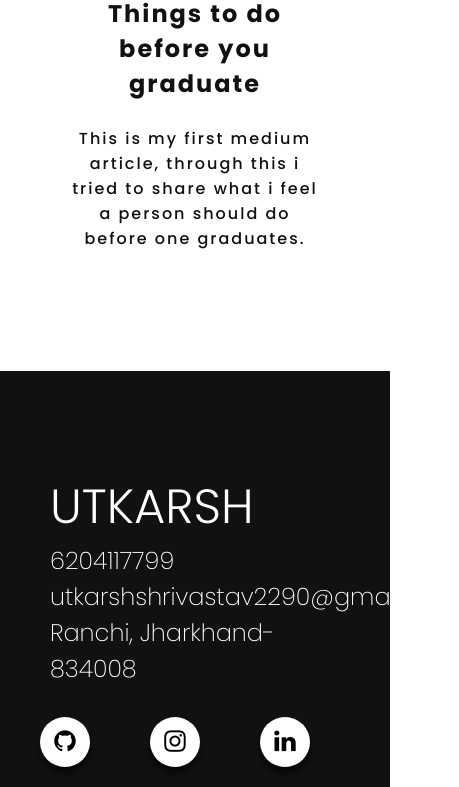
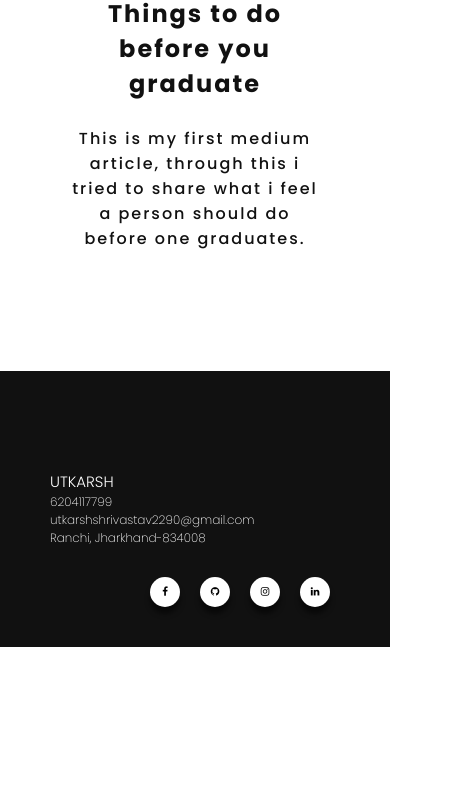
Before and after one commit to utkarsh2290/portfolioWebsite, a plain HTML site: page index.html in a window 390 px wide. Shown: the part 3268-4055 px from the top of the page, 459 px wide, since content can reach past the window. After the commit the page ends 3915 px from the top, so only its background shows below. Drawn offline with Linux system fonts and the light colour scheme.

Commit message:
css updated

```diff
--- a/style.css
+++ b/style.css
@@ -295,7 +295,7 @@ footer{
 .contacts .social-menu ul li {
     list-style: none;
 
-    margin: 0 30px;
+    margin: 0 10px;
 }
 .contacts .social-menu ul li .fa {
     color: #000000;
@@ -447,7 +447,35 @@ footer{
 }
 
 
+.contacts .contactBx h3
+{
+    font-size: 1.25em;
+    font-weight: 300;
+    line-height: 1.5em;
+}
 
-
+.contacts .contactBx
+{
+    font-size: 0.75em;
+    font-weight: 200;
+    line-height: 1.5em;
 
 }
+
+.contacts .social-menu ul li {
+    list-style: none;
+    margin: 0 10px;
+}
+.contacts .social-menu ul li .fa {
+    font-size: 10px;
+    line-height: 15px;
+    transition: .5s;
+}
+.contacts .social-menu ul li a {
+    width: 30px;
+    height: 30px;
+    border-radius: 50%;
+
+}
+
+}
```
